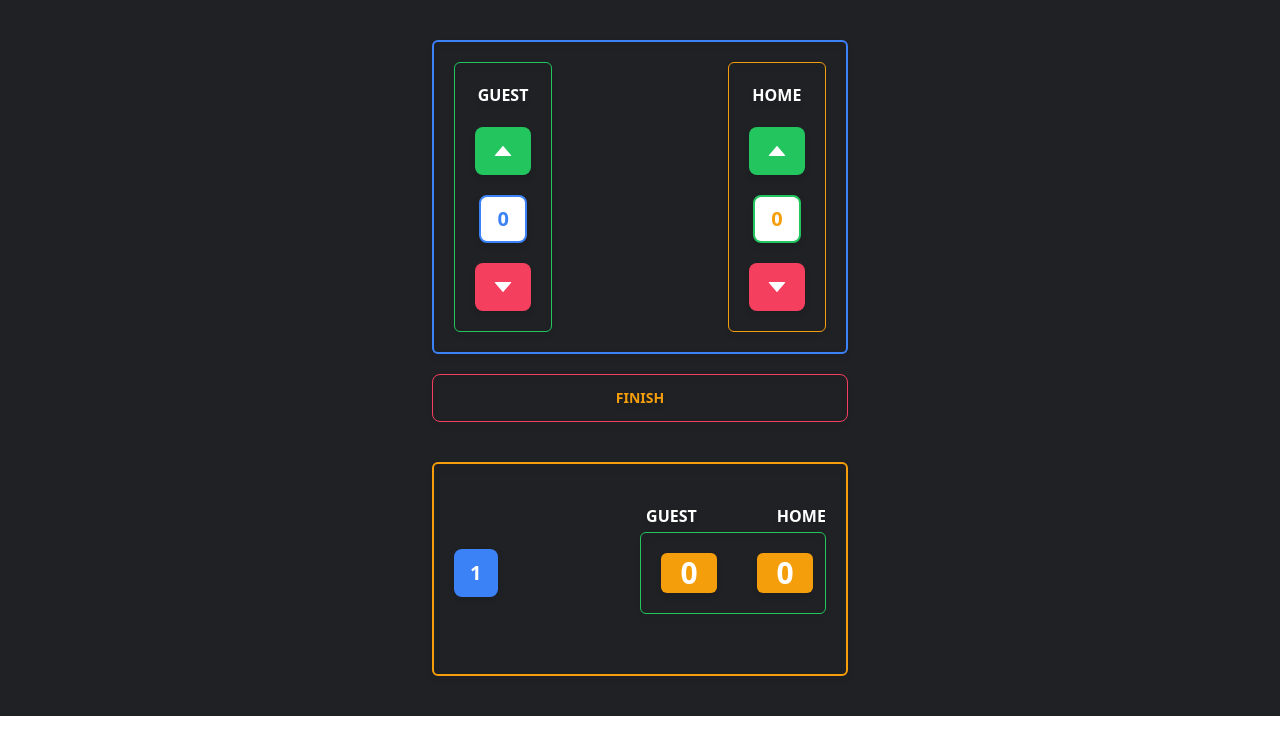
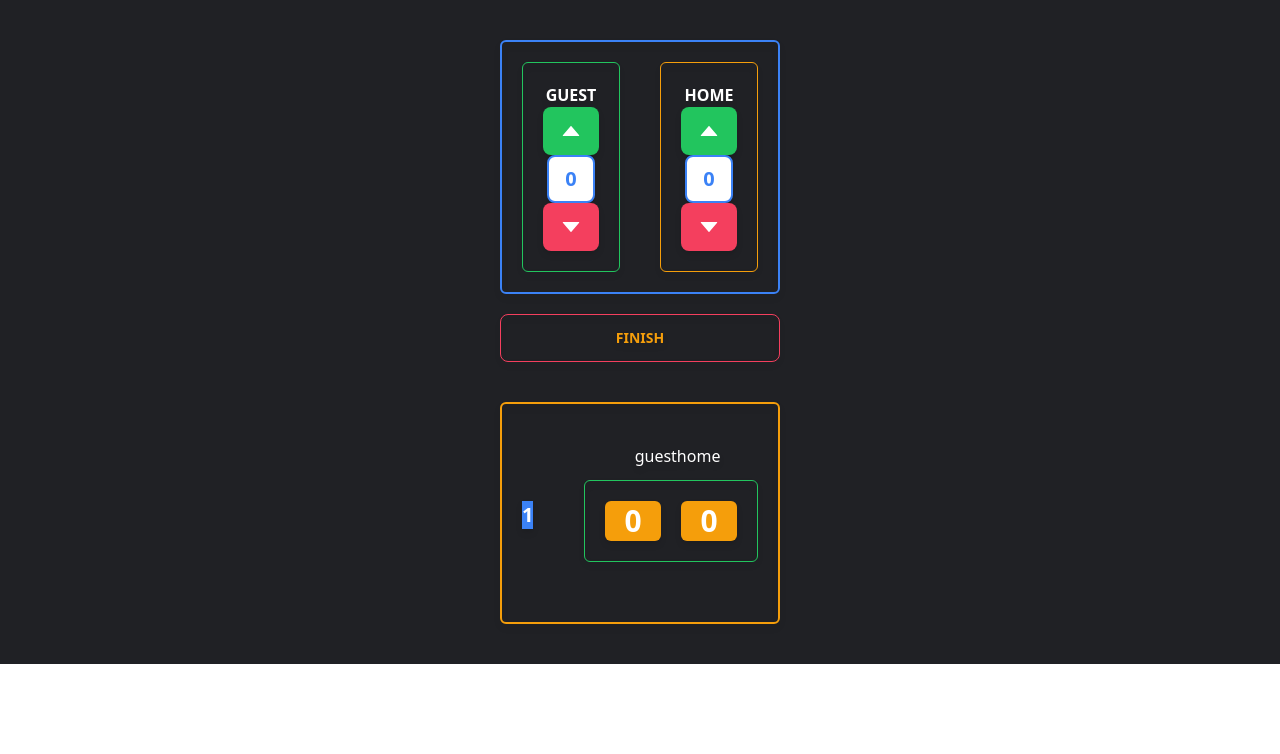
Before and after one commit to rimoza/Lalis, a React (Vite) app: page / in a window 1280 px wide. Both pictures are taken after a click on the button "FINISH". Shown: the top 754 px of the page. Built offline with nearby package versions, Linux system fonts and the light colour scheme.

Commit message:
feat: restructure of style

```diff
--- a/src/App.tsx
+++ b/src/App.tsx
@@ -28,7 +28,7 @@ function App() {
     };
   }
 
-  const decrease = (userType: UserType) => {
+  const decrement = (userType: UserType) => {
     if (userType === 'guest') {
       if (guest.value <= 0) {
         return
@@ -57,7 +57,7 @@ function App() {
   return (
     <div className='bg-dark w-full h-full flex justify-center text-white'>
       <div id='wrapper' className='px-5 py-5 my-5 rounded-md drop-shadow-md'>
-        <Top increaseValue={increment} decrease={decrease} guest={guest} home={home} />
+        <Top increaseValue={increment} decrement={decrement} guest={guest} home={home} />
         <div id='divider'>
           <FinishButton onClick={finish}>
             <span>Finish</span>
--- /dev/null
+++ b/src/components/games/game.module.css
@@ -0,0 +1,18 @@
+.bottom {
+    @apply flex justify-between items-center mb-5
+};
+
+.game_number {
+   @apply bg-primary btn border-none hover:bg-success
+};
+
+.game_score_wrapper {
+    @apply border border-success rounded-md px-5 md:py-5 mt-3 flex justify-between items-center space-x-5;
+}
+
+.game_score {
+    @apply flex justify-center items-center;
+}
+.game_score_value {
+    @apply bg-secondary w-14 h-10 text-white text-3xl font-bold flex justify-center items-center rounded-md;
+}
--- a/src/components/games/game.tsx
+++ b/src/components/games/game.tsx
@@ -1,18 +1,19 @@
+import classes from './game.module.css'
 import React from 'react';
 
 const Game = ({ users }: any) => {
   return (
     <React.Fragment>
-      <div id='bottom' className='flex justify-between items-center mb-5'>
-        <div id='game-number' className='bg-primary btn border-none hover:bg-success'>
+      <div id='bottom' className={classes.bottom}>
+        <div id='game-number' className={classes.game_number}>
           <span className='text-xl font-bold'>{users.no}</span>
         </div>
-        <div id='game-score' className='border border-success rounded-md px-5 md:py-5 flex justify-between items-center space-x-10 md:w-1/2'>
-          <div className='flex justify-center items-center'>
-            <span className='bg-secondary w-14 h-10 text-white text-3xl font-bold flex justify-center items-center rounded-md'>{users.guest.value}</span>
+        <div id='game-score' className={classes.game_score_wrapper}>
+          <div className={classes.game_score}>
+            <span className={classes.game_score_value}>{users.guest.value}</span>
           </div>
-          <div className='flex justify-center items-center'>
-            <span className='bg-secondary w-14 h-10 text-white text-3xl font-bold flex justify-center items-center rounded-md'>{users.home.value}</span>
+          <div className={classes.game_score}>
+            <span className={classes.game_score_value}>{users.home.value}</span>
           </div>
         </div>
       </div>
--- /dev/null
+++ b/src/components/games/games.module.css
@@ -0,0 +1,11 @@
+.wrapper_bottom {
+    @apply border-2 border-secondary rounded-md px-5 py-10  mt-10;
+};
+
+.container {
+    @apply flex justify-center items-center ml-48 space-x-20;
+};
+
+.tilte_style {
+    @apply uppercase font-bold mb-1
+}
--- a/src/components/games/games.tsx
+++ b/src/components/games/games.tsx
@@ -1,21 +1,21 @@
+import Game from './game';
+import classes from './games.module.css'
 import React from 'react';
-import Game from './game';
 
 const Games = ({ userHistory }: any) => {
   return (
-    <div id='wrapper-bottom' className='border-2 border-secondary rounded-md px-5 py-10  mt-10'>
+    <div id='wrapper-bottom' className={classes.wrapper_bottom}>
       {userHistory.length > 0 && userHistory.map((users: any, index: any) => {
-
         return (
           <React.Fragment>
-          <div className='flex justify-around'>
-          <div></div>
-          <div className='flex justify-center items-center ml-48 space-x-20'>
-          <span className='uppercase font-bold mb-1'>{users.guest.title}</span>
-          <span className='uppercase font-bold mb-1'>{users.home.title}</span>
-          </div>
-          </div>
-          <Game users={users} key={index} />
+            <div className='flex justify-around'>
+              <div></div>
+              <div className={classes.container}>
+                <span className={classes.title}>{users.guest.title}</span>
+                <span className={classes.title}>{users.home.title}</span>
+              </div>
+            </div>
+            <Game users={users} key={index} />
           </React.Fragment>
         )
       })}
--- /dev/null
+++ b/src/components/top/top.module.css
@@ -0,0 +1,3 @@
+.top {
+    @apply border-2 border-primary rounded-md p-5 flex justify-between space-x-10;
+}
--- a/src/components/top/top.tsx
+++ b/src/components/top/top.tsx
@@ -1,12 +1,13 @@
 import TopRight from './topRight';
 import TopLeft from './topLeft';
 import { IUser } from '../../App';
+import classes from './top.module.css';
 
-const Top = ({increaseValue, decrease, guest, home}: {increaseValue: (a: string) => void, decrease: (a: string) => void, guest: IUser, home: IUser}) => {
+const Top = ({increaseValue, decrement, guest, home}: {increaseValue: (a: string) => void, decrement: (a: string) => void, guest: IUser, home: IUser}) => {
   return (
-    <div id='top' className='border-2 border-primary rounded-md p-5 flex justify-between space-x-10'>
-      <TopLeft increaseValue={increaseValue} decrease ={decrease} guest ={guest} />
-      <TopRight increaseValue={increaseValue} decrease = {decrease} home ={home} />
+    <div id='top' className={classes.top}>
+      <TopLeft increaseValue={increaseValue} decrement ={decrement} guest ={guest} />
+      <TopRight increaseValue={increaseValue} decrement = {decrement} home ={home} />
      </div>
   )
 }
--- /dev/null
+++ b/src/components/top/topLeft.module.css
@@ -0,0 +1,11 @@
+.container {
+    @apply flex flex-col items-center space-y-5 border border-success p-5 rounded-md;
+};
+
+.value_wrapper {
+    @apply bg-white btn border-2 border-primary text-primary hover:text-white;
+};
+
+.icon {
+    @apply text-2xl text-white font-bold
+};
--- a/src/components/top/topLeft.tsx
+++ b/src/components/top/topLeft.tsx
@@ -1,23 +1,24 @@
 import AddButton from '../buttons/addButton'
 import SubButton from '../buttons/subButton'
 import { IUser } from '../../App'
+import classes from './topLeft.module.css'
 import { AiFillCaretUp, AiFillCaretDown } from 'react-icons/ai'
 
-const TopLeft = ({increaseValue, decrease, guest}: {increaseValue: (guest: string) => void, decrease: (guest: string) =>void, guest: IUser}) => {
+const TopLeft = ({increaseValue, decrement, guest}: {increaseValue: (guest: string) => void, decrement: (guest: string) =>void, guest: IUser}) => {
   return (
-    <div id='topLeft' className='flex flex-col items-center space-y-5 border border-success p-5 rounded-md'>
+    <div id='topLeft' className={classes.container}>
       <span className='uppercase font-bold'>{guest.title}</span>
         <div>
         <AddButton onClick={() => increaseValue('guest')} >
-          <AiFillCaretUp className='text-2xl text-white font-bold' />
+          <AiFillCaretUp className={classes.icon} />
         </AddButton>
         </div>
-        <div className='bg-white btn border-2 border-primary text-primary hover:text-white'>
+        <div className={classes.value_wrapper}>
         <span className='text-xl font-bold' >{guest.value}</span>
         </div>
         <div>
-        <SubButton onClick={() =>decrease('guest')}>
-          <AiFillCaretDown className='text-2xl text-white font-bold' />
+        <SubButton onClick={() =>decrement('guest')}>
+          <AiFillCaretDown className={classes.icon} />
         </SubButton>
         </div>
       </div>
--- /dev/null
+++ b/src/components/top/topRight.module.css
@@ -0,0 +1,11 @@
+.container {
+    @apply flex flex-col items-center space-y-5 border border-secondary p-5 rounded-md;
+};
+
+.value_wrapper {
+    @apply bg-white btn border-2 border-primary text-primary hover:text-white;
+};
+
+.icon {
+    @apply text-2xl text-white font-bold
+};
--- a/src/components/top/topRight.tsx
+++ b/src/components/top/topRight.tsx
@@ -1,23 +1,24 @@
 import AddButton from '../buttons/addButton'
 import SubButton from '../buttons/subButton'
+import { IUser } from '../../App'
+import classes from './topRight.module.css'
 import { AiFillCaretUp, AiFillCaretDown } from 'react-icons/ai'
-import { IUser } from '../../App'
 
-const TopRight = ({increaseValue, decrease, home}: {increaseValue: (home: string) => void, decrease: (home: string) => void, home: IUser}) => {
+const TopRight = ({increaseValue, decrement, home}: {increaseValue: (home: string) => void, decrement: (home: string) => void, home: IUser}) => {
   return (
-    <div id='topRight' className='flex flex-col items-center space-y-5 border border-secondary p-5 rounded-md'>
+    <div id='topRight' className={classes.container}>
      <span className='uppercase font-bold'>{home.title}</span>
     <div>
     <AddButton onClick={() => increaseValue('home')}>
-      <AiFillCaretUp className='text-2xl text-white font-bold' />
+      <AiFillCaretUp className={classes.icon} />
     </AddButton>
     </div>
-    <div className='bg-white btn border-2 border-success text-secondary hover:text-white'>
+    <div className={classes.value_wrapper}>
     <span className='text-xl font-bold'>{home.value}</span>
     </div>
     <div>
-    <SubButton onClick={() =>decrease('home')}>
-      <AiFillCaretDown className='text-2xl text-white font-bold' />
+    <SubButton onClick={() =>decrement('home')}>
+      <AiFillCaretDown className={classes.icon} />
     </SubButton>
     </div>
   </div>
```
